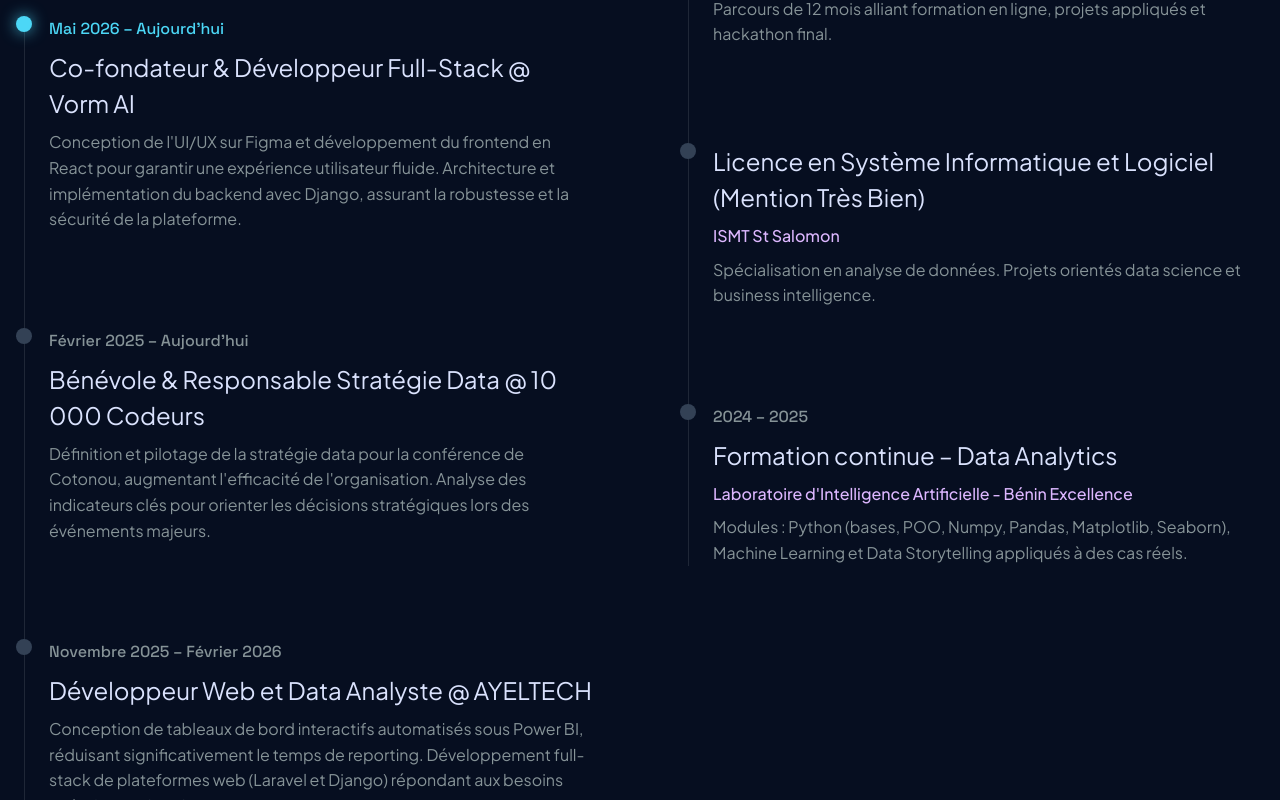
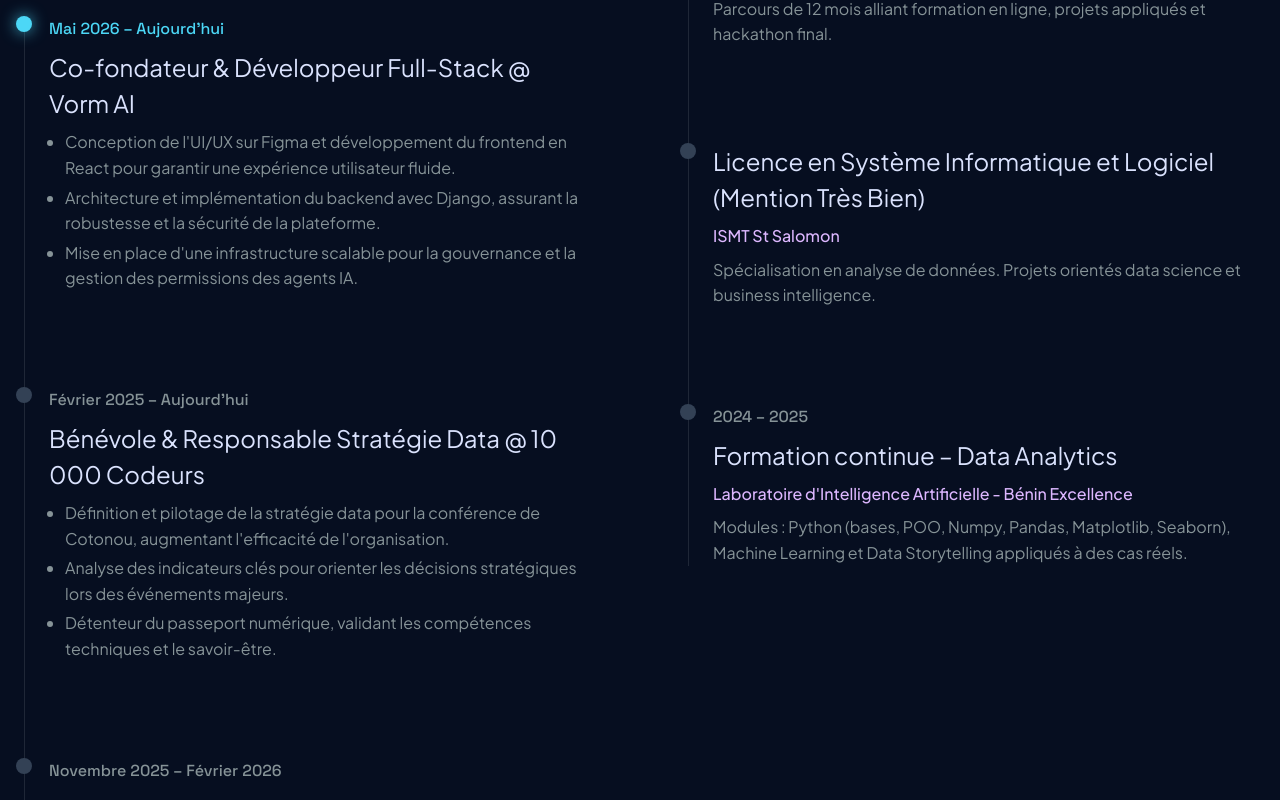
Before and after one commit to bedelolo/Bedel_portfolio, a React (Vite) app: page / in a window 1280 px wide. Shown: the part 3220-4020 px from the top of the page. Built offline with nearby package versions, Linux system fonts and the light colour scheme.

Commit message:
Mise à jour du portfolio avec nouveaux projets et améliorations

```diff
--- a/src/sections/Experience.jsx
+++ b/src/sections/Experience.jsx
@@ -28,9 +28,11 @@
                       {exp.period}
                     </span>
                     <h3 className="font-h3 text-[24px] text-on-surface">{exp.title} @ {exp.company}</h3>
-                    <p className="text-body-md text-outline">
-                      {exp.description[0]} {exp.description[1]}
-                    </p>
+                    <ul className="space-y-1 text-body-md text-outline list-disc pl-4">
+                      {exp.description.map((point, i) => (
+                        <li key={i}>{point}</li>
+                      ))}
+                    </ul>
                   </div>
                 </div>
               ))}
--- a/src/translations/translations.js
+++ b/src/translations/translations.js
@@ -198,7 +198,7 @@
                     ],
                     github: 'https://github.com/bedelolo/Optimisation-services-publics',
                     live: 'https://bedelolo-optimisation-services-publics-dashboardapp-qju07e.streamlit.app/',
-                    image: '/Capture d’écran 2026-07-10 192417.png',
+                    image: '/capture_services_publics.png',
                     tech: ['PYTHON', 'STREAMLIT']
                 },
                 {
@@ -249,7 +249,7 @@
                         'Mise en place d\'un système de filtrage et de recherche',
                         'Opérations CRUD complètes sur les profils employés'
                     ],
-                    github: 'https://github.com/bedelolo/remplacer-par-le-bon-lien-repo-1',
+                    github: null,
                     image: null,
                     tech: ['LARAVEL', 'TAILWIND']
                 },
@@ -508,7 +508,7 @@
                     ],
                     github: 'https://github.com/bedelolo/Optimisation-services-publics',
                     live: 'https://bedelolo-optimisation-services-publics-dashboardapp-qju07e.streamlit.app/',
-                    image: '/Capture d’écran 2026-07-10 192417.png',
+                    image: '/capture_services_publics.png',
                     tech: ['PYTHON', 'STREAMLIT']
                 },
                 {
@@ -559,7 +559,7 @@
                         'Implemented advanced filtering and search systems',
                         'Built full CRUD operations for employee profiles'
                     ],
-                    github: 'https://github.com/bedelolo/remplacer-par-le-bon-lien-repo-1',
+                    github: null,
                     image: null,
                     tech: ['LARAVEL', 'TAILWIND']
                 },
```
Also changed, not shown: public/capture_services_publics.png (renamed from public/Capture d’écran 2026-07-10 192417.png).
